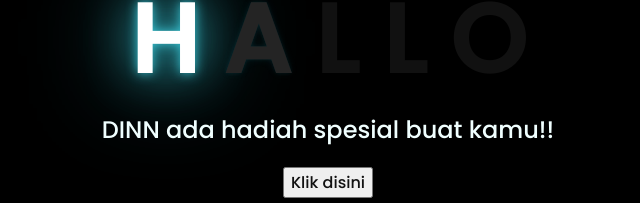
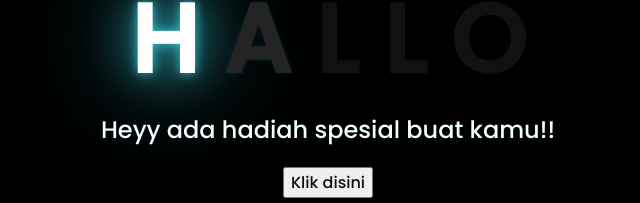
Before and after one commit to shironimeeid/Flowers, a plain HTML site: page index.html in a window 1280 px wide. Shown: the part 326-529 px from the top of the page, without its empty margins (320-960 px from the left). Drawn offline with Linux system fonts and the light colour scheme.

Commit message:
Update index.html

```diff
--- a/index.html
+++ b/index.html
@@ -18,7 +18,7 @@
         <span>O</span>
     </div>
     <div class="description">
-        <span>DINN ada hadiah spesial buat kamu!!</span>
+        <span>Heyy ada hadiah spesial buat kamu!!</span>
     </div>
     <div class="button">
         <button>
```
